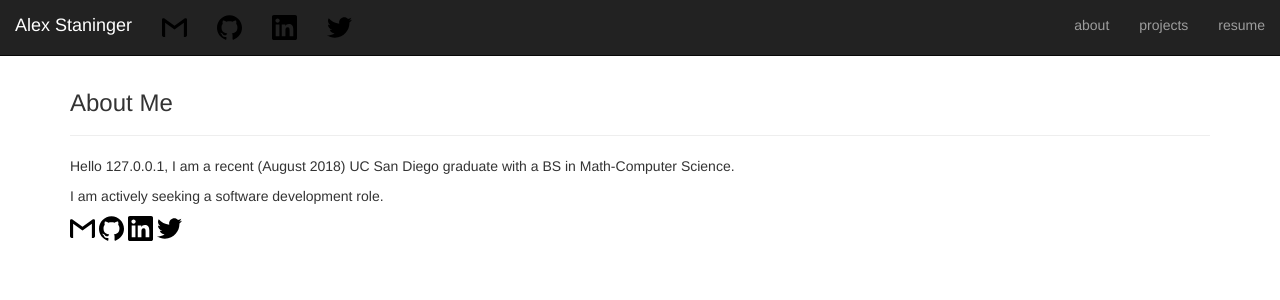
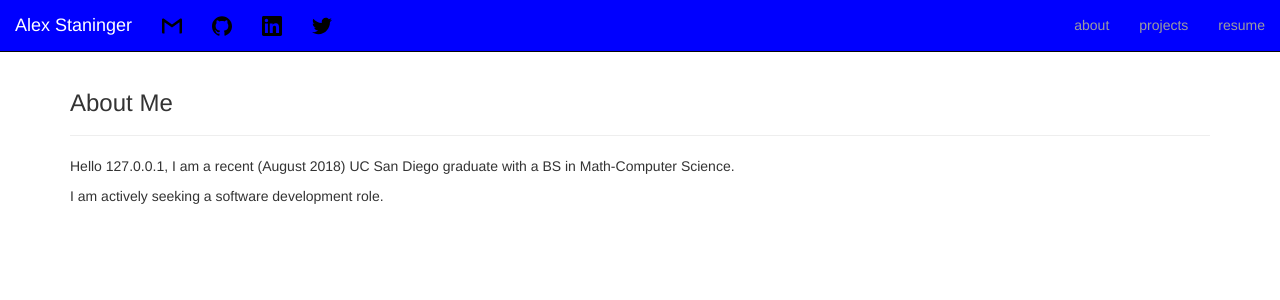
Before and after one commit to astaninger/portfolio, a Flask app: page / in a window 1280 px wide. Shown: the top 300 px of the page. Run offline with Flask 2, Linux system fonts and the light colour scheme; some libraries are stand-ins or nearby versions.

Commit message:
adjust icon size and background color

```diff
--- a/templates/index.html
+++ b/templates/index.html
@@ -23,7 +23,7 @@ type="image/x-icon">
 
 {% block body %}
 {% block navbar %}
-<nav class="navbar navbar-inverse navbar-fixed-top">
+<nav class="navbar navbar-inverse navbar-fixed-top" style='background-color: #0000ff'>
   <div class="container-fluid">
     <div class="navbar-header">
       <button type='button' class="navbar-toggle collapsed" data-toggle="collapse" data-target="#myNavbar">
@@ -36,10 +36,10 @@ type="image/x-icon">
     </div>
     <div class="collapse navbar-collapse" id='myNavbar'>
       <ul class="nav navbar-nav">
-        <li><a href="mailto:alex.staninger@gmail.com" target="_blank"> <img src="/static/gmail.svg" alt="Email icon." height=25 width=25> </a></li>
-        <li><a href="https://github.com/astaninger" target="_blank"> <img src="/static/github.svg" alt="Github icon." height=25 width=25> </a></li>
-        <li><a href="https://linkedin.com/in/alexestaninger" target="_blank"> <img src="/static/linkedin.svg" alt="Linkedin icon." height=25 width=25></a></li>
-        <li><a href="https://twitter.com/alex_staninger" target="_blank"s> <img src="static/twitter.svg" alt="Twitter icon." height=25 width=25> </a></li>
+        <li><a href="mailto:alex.staninger@gmail.com" target="_blank"> <img src="/static/gmail.svg" alt="Email icon." height=20 width=20> </a></li>
+        <li><a href="https://github.com/astaninger" target="_blank"> <img src="/static/github.svg" alt="Github icon." height=20 width=20> </a></li>
+        <li><a href="https://linkedin.com/in/alexestaninger" target="_blank"> <img src="/static/linkedin.svg" alt="Linkedin icon." height=20 width=20></a></li>
+        <li><a href="https://twitter.com/alex_staninger" target="_blank"s> <img src="static/twitter.svg" alt="Twitter icon." height=20 width=20> </a></li>
       </ul>
       <ul class="nav navbar-nav navbar-right">
         <li><a href="/">about</a></li>
@@ -70,23 +70,4 @@ type="image/x-icon">
 {{ super() }}
 {% endblock scripts%}
 
-<div class="container">
-  <footer class="row">
-    <div class='col-md-3'>
-      <a href="mailto:alex.staninger@gmail.com" target="_blank"> <img src="/static/gmail.svg" alt="Email icon." height=25 width=25> </a>
-      <a href="https://github.com/astaninger" target="_blank"> <img src="/static/github.svg" alt="Github icon." height=25 width=25> </a>
-      <a href="https://linkedin.com/in/alexestaninger" target="_blank"> <img src="/static/linkedin.svg" alt="Linkedin icon." height=25 width=25></a>
-      <a href="https://twitter.com/alex_staninger" target="_blank"s> <img src="static/twitter.svg" alt="Twitter icon." height=25 width=25> </a>
-    </div>
-<!--     <div class='col-md-3'>
-      <a href="https://github.com/astaninger" target="_blank"> <img src="/static/github.svg" alt="Github icon."> </a>
-    </div>
-    <div class='col-md-3'>
-      <a href="https://linkedin.com/in/alexestaninger" target="_blank"> <img src="/static/linkedin.svg" alt="Linkedin icon."></a>
-    </div>
-    <div class='col-md-3'>
-      <a href="https://twitter.com/alex_staninger" target="_blank"s> <img src="static/twitter.svg" alt="Twitter icon."> </a>
-    </div> -->
-  </footer>
-</div>
 {%- endblock body%}
```
